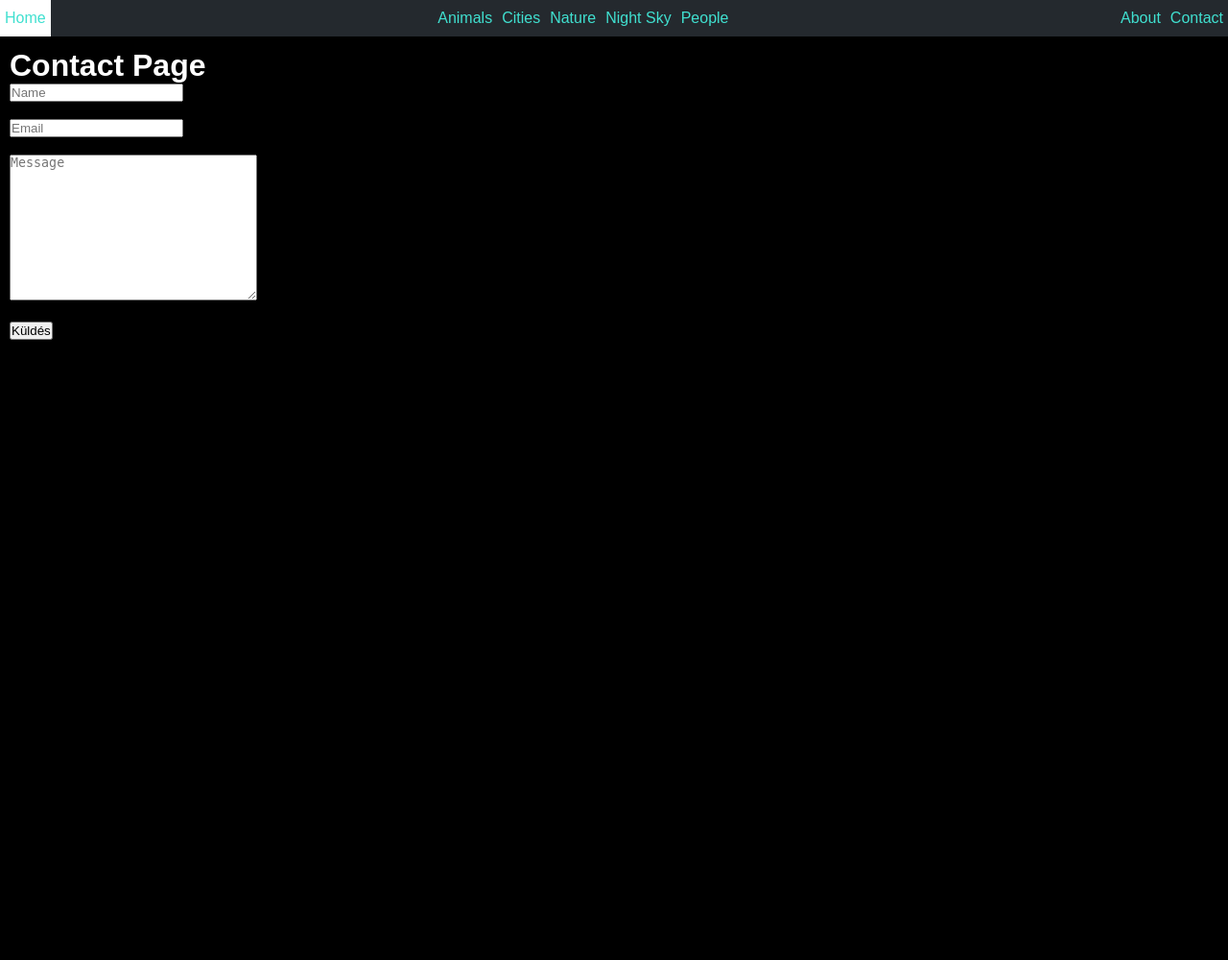
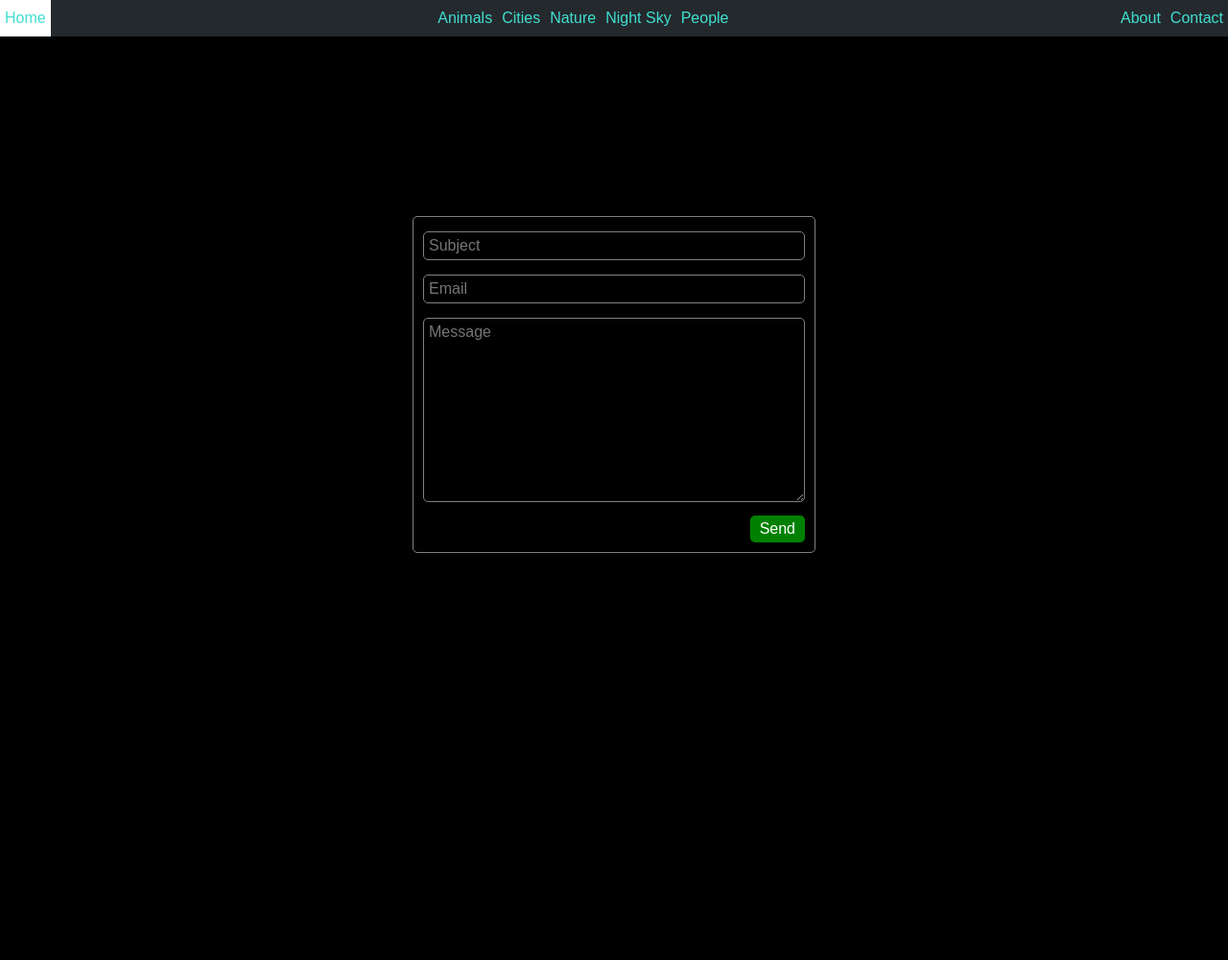
Before and after one commit to robertvari/Django-Core-1, a Django app: page /contact/ in a window 1280 px wide. Shown: the whole page at 96% size. Run offline with Django 3.2, Linux system fonts and the light colour scheme; data comes from the database, SQL or seed files in the repository.

Commit message:
contact form, view and style

```diff
--- /dev/null
+++ b/Pages/forms.py
@@ -0,0 +1,6 @@
+from django import forms
+
+class ContactForm(forms.Form):
+    subject = forms.CharField(widget=forms.TextInput(attrs={'class':'text_field', "placeholder":"Subject"}), required=True)
+    email = forms.EmailField(widget=forms.TextInput(attrs={'class':'text_field', "placeholder":"Email"}), required=True)
+    message = forms.CharField(widget=forms.Textarea(attrs={'class':'text_field', "placeholder":"Message"}), required=True)
--- a/Pages/urls.py
+++ b/Pages/urls.py
@@ -1,11 +1,12 @@
 from django.urls import path
 
-from .views import home, contact, about, category_view, photo_view
+from .views import home, contact, about, category_view, photo_view, successView
 
 urlpatterns = [
     path('', home, name="home"),
     path('contact/', contact, name="contact"),
     path('about/', about, name="about"),
+    path('success/', successView, name="success"),
     path('<str:category>/', category_view, name="category_view"),
     path('<str:category>/<str:photo_title>', photo_view, name="photo_view"),
 ]
--- a/Pages/views.py
+++ b/Pages/views.py
@@ -1,6 +1,9 @@
-from django.shortcuts import render, HttpResponse
+from django.shortcuts import render, HttpResponse, redirect
 
 from Photos.models import Photo
+
+from django.core.mail import send_mail
+from .forms import ContactForm
 
 # Create your views here.
 def home(request):
@@ -24,8 +27,29 @@ def photo_view(request, category, photo_title):
 
     return render(request, "photo_details.html", context)
 
-def contact(request):
-    return render(request, 'contact.html')
-
 def about(request):
     return render(request, 'about.html')
+
+def successView(request):
+    return render(request, "success.html")
+
+def contact(request):
+    if request.method == "GET":
+        form = ContactForm()
+    else:
+        form = ContactForm(request.POST)
+        if form.is_valid():
+            subject = form.cleaned_data["subject"]
+            email = form.cleaned_data["email"]
+            message = form.cleaned_data["message"]
+
+            send_mail(
+                subject, # subject
+                message, # message
+                email, # from mail
+                ['admin@example.com'] # to mails
+            )
+
+            return redirect("success")
+
+    return render(request, 'contact.html', {"form":form})
--- a/Photographer/settings.py
+++ b/Photographer/settings.py
@@ -126,3 +126,5 @@ STATICFILES_DIRS = [os.path.join(BASE_DIR, "static")]
 
 MEDIA_URL = '/media/'
 MEDIA_ROOT = os.path.join(BASE_DIR, 'media')
+
+EMAIL_BACKEND = 'django.core.mail.backends.console.EmailBackend'
--- a/static/css/main.css
+++ b/static/css/main.css
@@ -63,3 +63,58 @@ a:hover{
     border-radius: 5px;
     overflow: hidden;
 }
+
+.form_container{
+    position: absolute;
+    display:flex;
+    justify-content: center;
+    align-items: center;
+    top:0;
+    bottom:0;
+    left:0;
+    right: 0;
+}
+
+.contact_form{
+    padding: 10px;
+    border: 1px solid gray;
+    border-radius: 5px;
+}
+
+.text_field{
+    width: 100%;
+    background-color: black;
+    color: white;
+    padding: 5px;
+    font-size: 16px;
+    border: 1px solid gray;
+    border-radius: 5px;
+    margin-bottom: 10px;
+    outline: none;
+    font-family: Arial, Helvetica, sans-serif;
+}
+
+.button_layout{
+    display:flex;
+    justify-content: flex-end;
+}
+
+.button{
+    padding: 5px 10px;
+    background-color: green;
+    border-radius: 5px;
+    font-size: 16px;
+    border: none;
+    color: white;
+}
+
+.button:hover{
+    cursor: pointer;
+}
+
+.form_error{
+    color: orange;
+    font-size: 12px;
+    padding-left: 15px;
+    margin-bottom: 5px;
+}
--- a/templates/contact.html
+++ b/templates/contact.html
@@ -3,19 +3,28 @@
 {% block title %}Contact{% endblock title %}
 
 {% block content %}
-    <h1>Contact Page</h1>
-    <form action="">
+    <div class="form_container">
+            <form method="post" class="contact_form">
+                    {% csrf_token %}
+                    <div>
+                        <div class="form_error">{{ form.subject.errors }}</div>
+                        {{ form.subject }}
+                    </div>
 
-        <input type="text" name='name' placeholder="Name">
-        <br>
-        <br>
-        <input type="email" name='email' placeholder="Email">
+                    <div>
+                        <div class="form_error">{{ form.email.errors }}</div>
+                        {{ form.email }}
+                    </div>
 
-        <br>
-        <br>
-        <textarea name="" id="" cols="30" rows="10" placeholder="Message"></textarea>
-        <br>
-        <br>
-        <button>Küldés</button>
-    </form>
+                    <div>
+                        <div class="form_error">{{ form.message.errors }}</div>
+                        {{ form.message }}
+                    </div>
+
+                    <div class="button_layout">
+                        <button type="submit" class="button">Send</button>
+                    </div>
+            </form>
+    </div>
+
 {% endblock content %}
```
Also changed, not shown: templates/success.html (added, +7 -0 lines), testing/index.html (deleted, +0 -31 lines), testing/main.css (deleted, +0 -29 lines).
